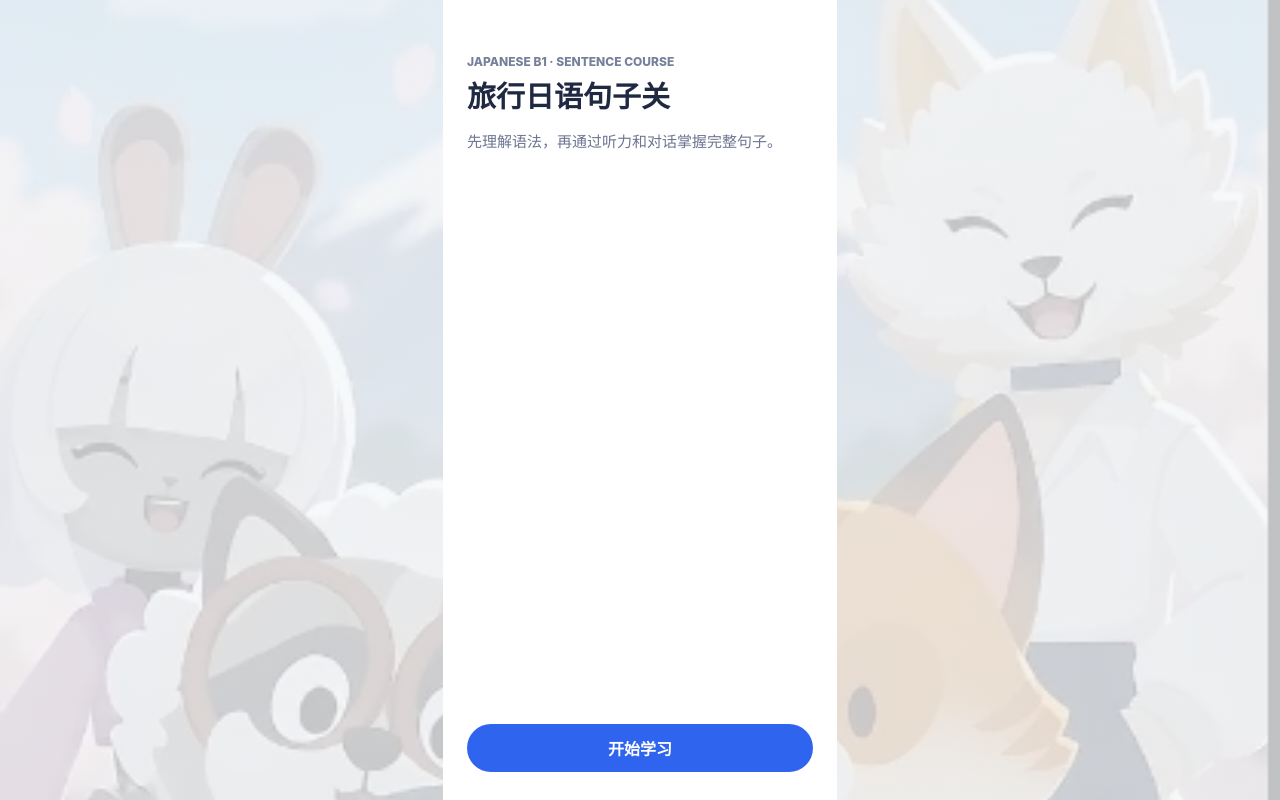
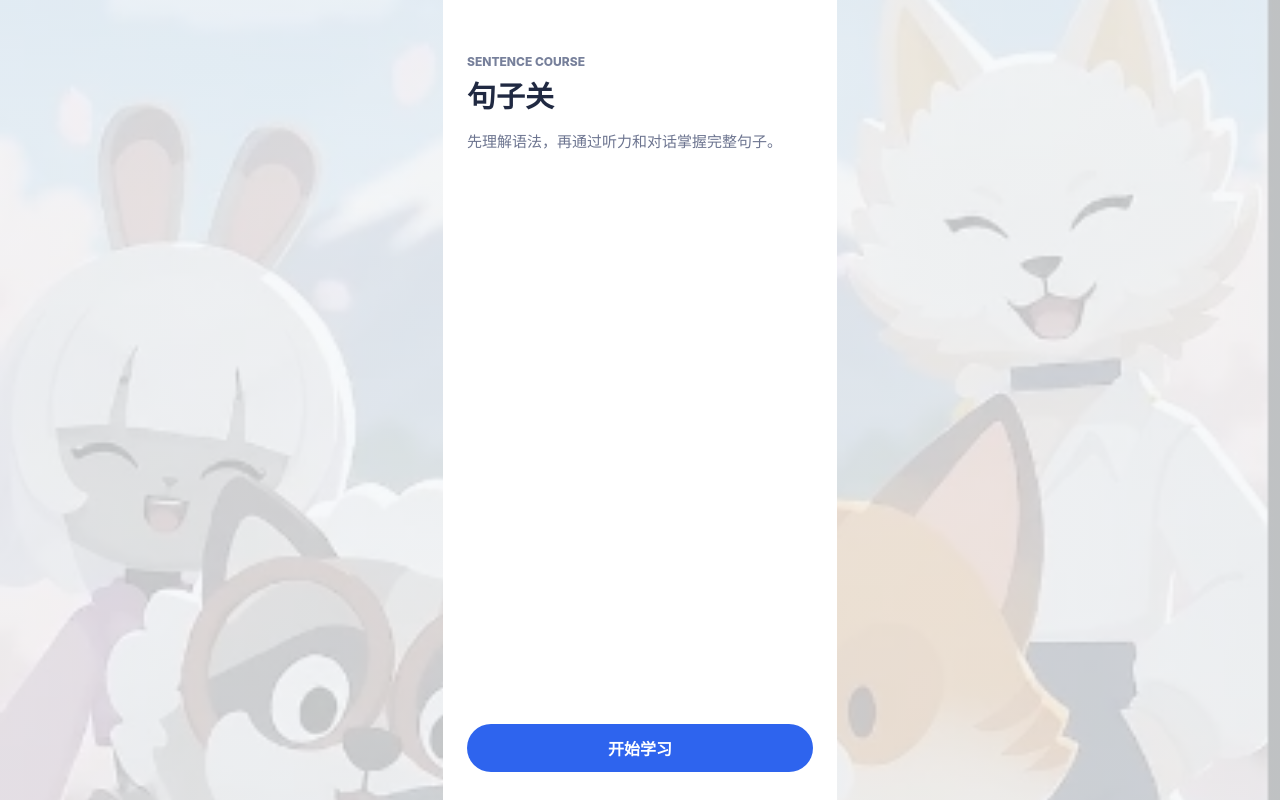
Before and after one commit to ckeai00c/japanese-b1-course-demo, a website: page sentence/index.html in a window 1280 px wide. Drawn offline with Linux system fonts and the light colour scheme.

Commit message:
Rename sentence course to 句子关

```diff
--- a/sentence/index.html
+++ b/sentence/index.html
@@ -4,14 +4,14 @@
   <meta charset="UTF-8">
   <meta name="viewport" content="width=device-width,initial-scale=1,viewport-fit=cover">
   <meta name="theme-color" content="#111426">
-  <title>日语 B1 句子关</title>
+  <title>句子关</title>
   <link rel="stylesheet" href="./course.css?v=20">
 </head>
 <body>
   <main class="app-shell">
     <section class="screen start-screen active" id="startScreen">
-      <p class="eyebrow">JAPANESE B1 · SENTENCE COURSE</p>
-      <h1>旅行日语句子关</h1>
+      <p class="eyebrow">SENTENCE COURSE</p>
+      <h1>句子关</h1>
       <p class="start-copy">先理解语法，再通过听力和对话掌握完整句子。</p>
       <button class="primary-button" id="startButton" type="button">开始学习</button>
     </section>
```
Also changed, not shown: sentence/README.md.
